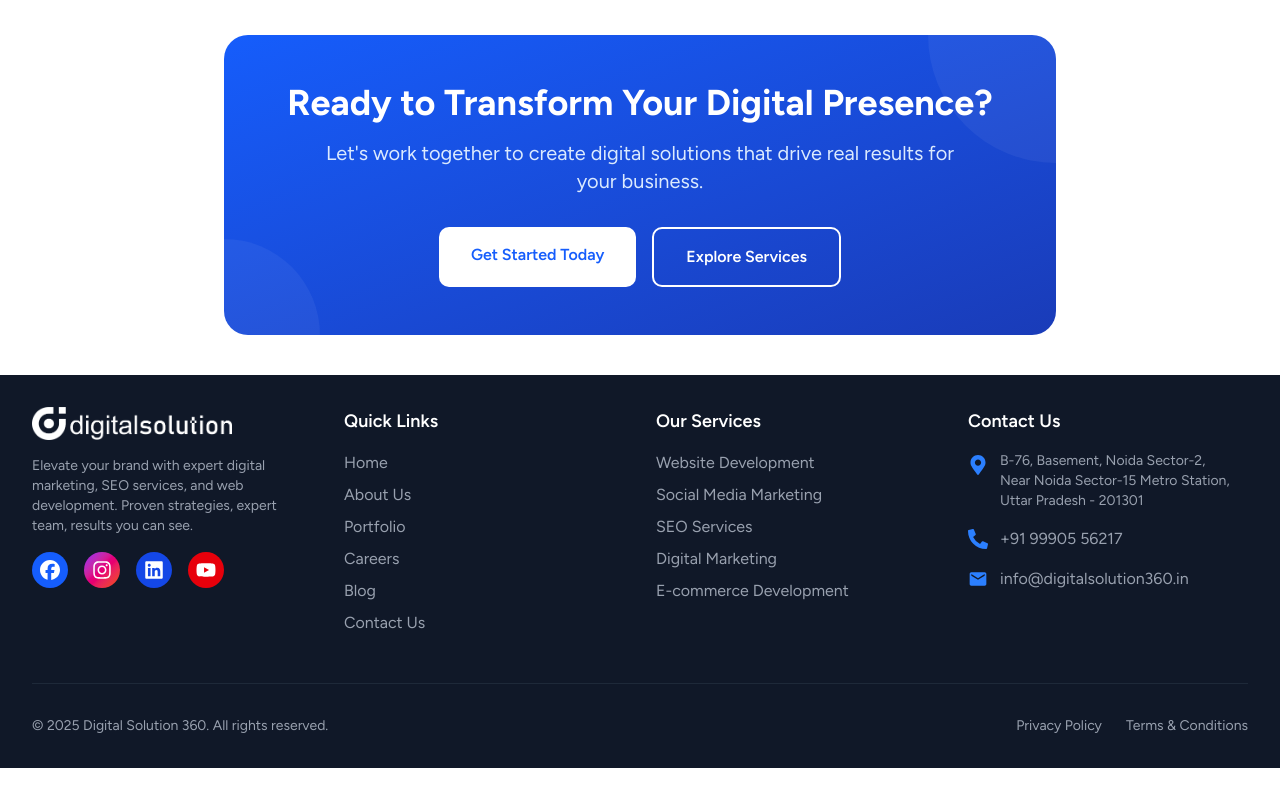
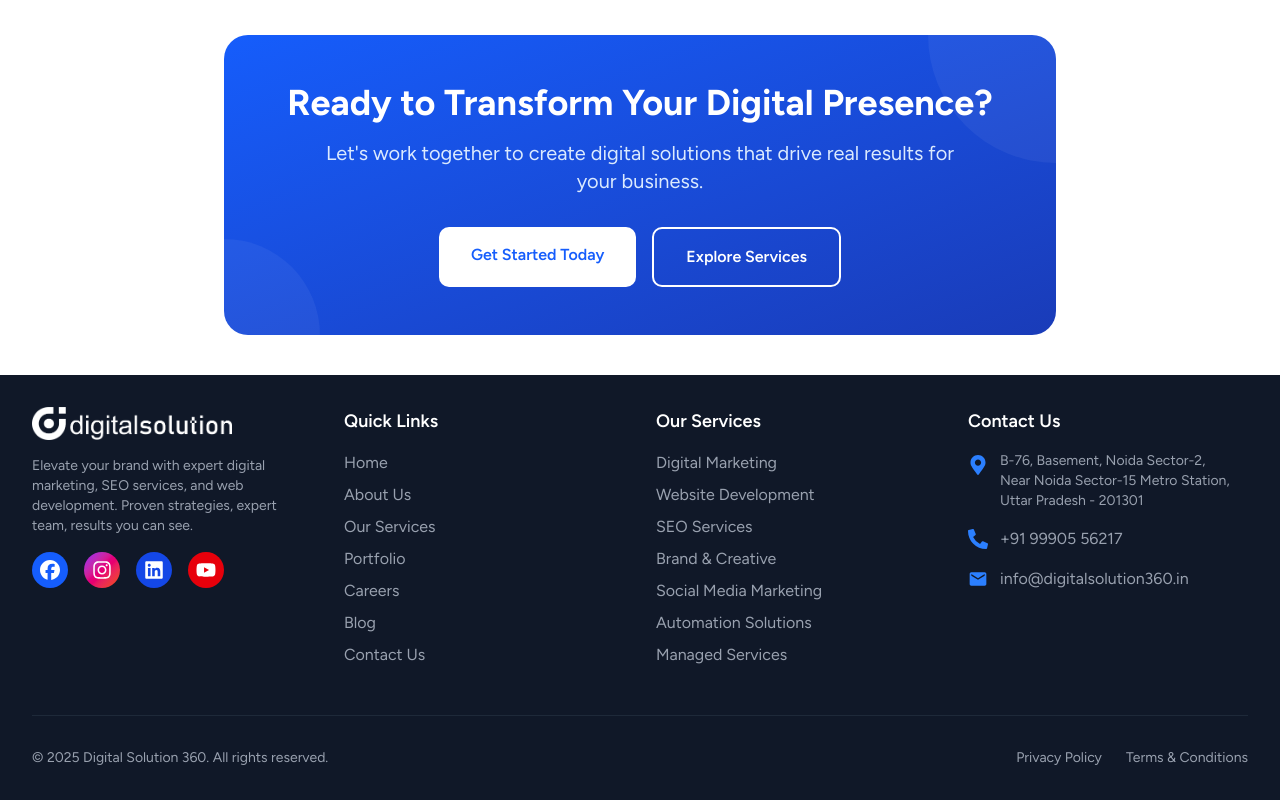
Before and after one commit to Digitalsolution360-Global/main-site, a Next.js app: page /about in a window 1280 px wide. Shown: the part 3256-4056 px from the top of the page. Before the commit the page ends 4024 px from the top, so only its background shows below. Built offline with nearby package versions, Linux system fonts and the light colour scheme.

Commit message:
Added small fixes and added links to footer

```diff
--- a/components/layout/footer.js
+++ b/components/layout/footer.js
@@ -84,6 +84,7 @@ function Footer() {
             <ul className='space-y-2'>
               <li><Link href="/" className='text-gray-400 hover:text-white transition-colors'>Home</Link></li>
               <li><Link href="/about" className='text-gray-400 hover:text-white transition-colors'>About Us</Link></li>
+              <li><Link href="/services" className='text-gray-400 hover:text-white transition-colors'>Our Services</Link></li>
               <li><Link href="/portfolio" className='text-gray-400 hover:text-white transition-colors'>Portfolio</Link></li>
               <li><Link href="/careers" className='text-gray-400 hover:text-white transition-colors'>Careers</Link></li>
               <li><Link href="/blog" className='text-gray-400 hover:text-white transition-colors'>Blog</Link></li>
@@ -95,11 +96,13 @@ function Footer() {
           <div>
             <h3 className='text-lg font-semibold mb-4'>Our Services</h3>
             <ul className='space-y-2'>
-              <li><Link href="/services/website-development" className='text-gray-400 hover:text-white transition-colors'>Website Development</Link></li>
-              <li><Link href="/services/social-media" className='text-gray-400 hover:text-white transition-colors'>Social Media Marketing</Link></li>
+              <li><Link href="/services/digital-marketing" className='text-gray-400 hover:text-white transition-colors'>Digital Marketing</Link></li>
+              <li><Link href="/services/web-app-development" className='text-gray-400 hover:text-white transition-colors'>Website Development</Link></li>
               <li><Link href="/services/seo" className='text-gray-400 hover:text-white transition-colors'>SEO Services</Link></li>
-              <li><Link href="/services" className='text-gray-400 hover:text-white transition-colors'>Digital Marketing</Link></li>
-              <li><Link href="/services" className='text-gray-400 hover:text-white transition-colors'>E-commerce Development</Link></li>
+              <li><Link href="/services/brand-creative" className='text-gray-400 hover:text-white transition-colors'>Brand & Creative</Link></li>
+              <li><Link href="/services/media-advertising" className='text-gray-400 hover:text-white transition-colors'>Social Media Marketing</Link></li>
+              <li><Link href="/services/automation-solution" className='text-gray-400 hover:text-white transition-colors'>Automation Solutions</Link></li>
+              <li><Link href="/services/managed-service" className='text-gray-400 hover:text-white transition-colors'>Managed Services</Link></li>
             </ul>
           </div>
 
--- a/components/sections/services.js
+++ b/components/sections/services.js
@@ -15,8 +15,8 @@ function Services() {
         {
             src: "/home/images/offerings/web-development.webp",
             text: "Web Development Service",
-            link: "/services/web-development",
-            alt: "Web Development Service",
+            link: "/services/web-app-development",
+            alt: "Web App Development Service",
             code: "# 02",
         },
         {
@@ -43,14 +43,14 @@ function Services() {
         {
             src: "/home/images/offerings/automation-solutions.webp",
             text: "Automation Solutions Service",
-            link: "/services/automation-solutions",
+            link: "/services/automation-solution",
             alt: "Automation Solutions Service",
             code: "# 06",
         },
         {
             src: "/home/images/offerings/managed-services.webp",
             text: "Managed Services",
-            link: "/services/managed-services",
+            link: "/services/managed-service",
             alt: "Managed Services",
             code: "# 07",
         }
```
